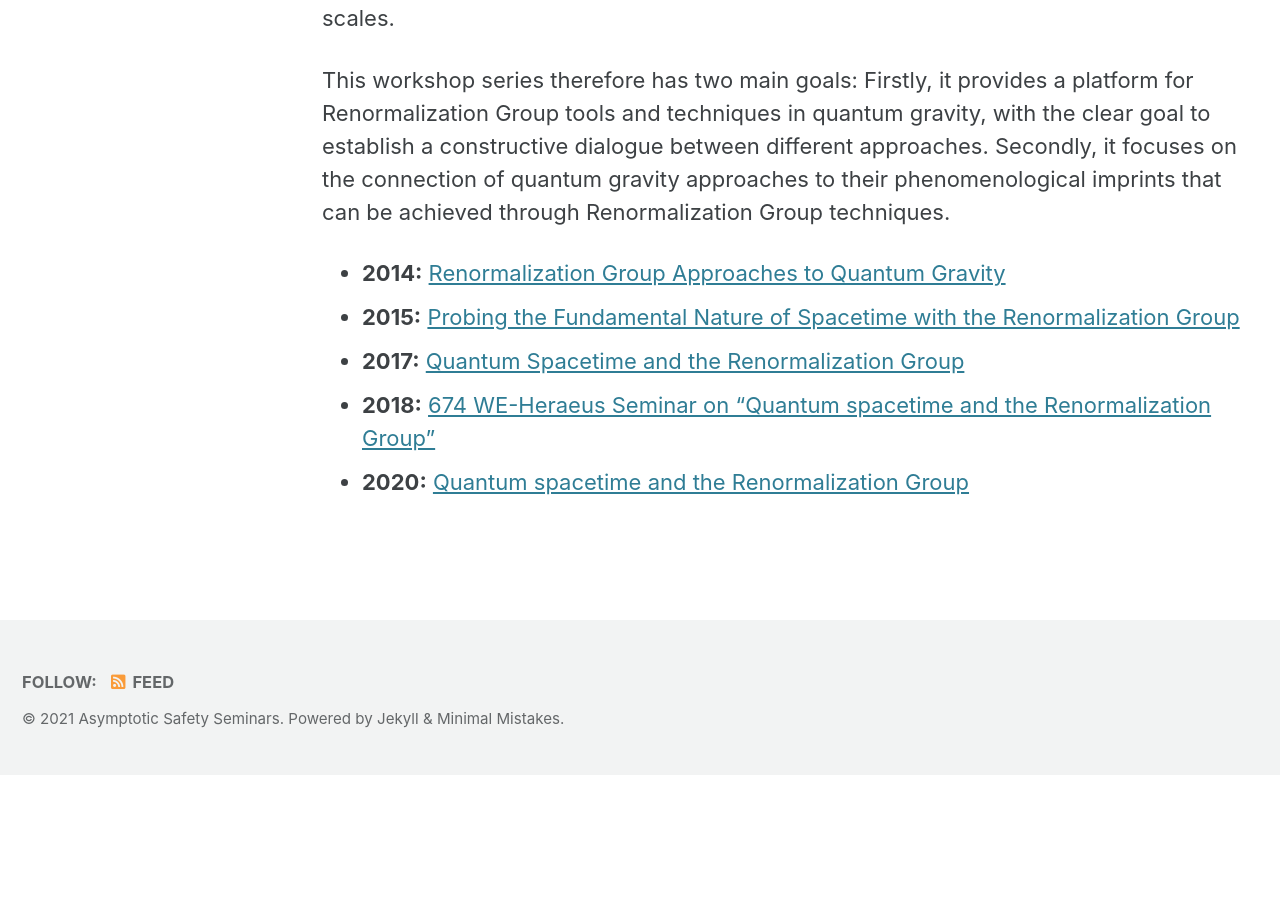
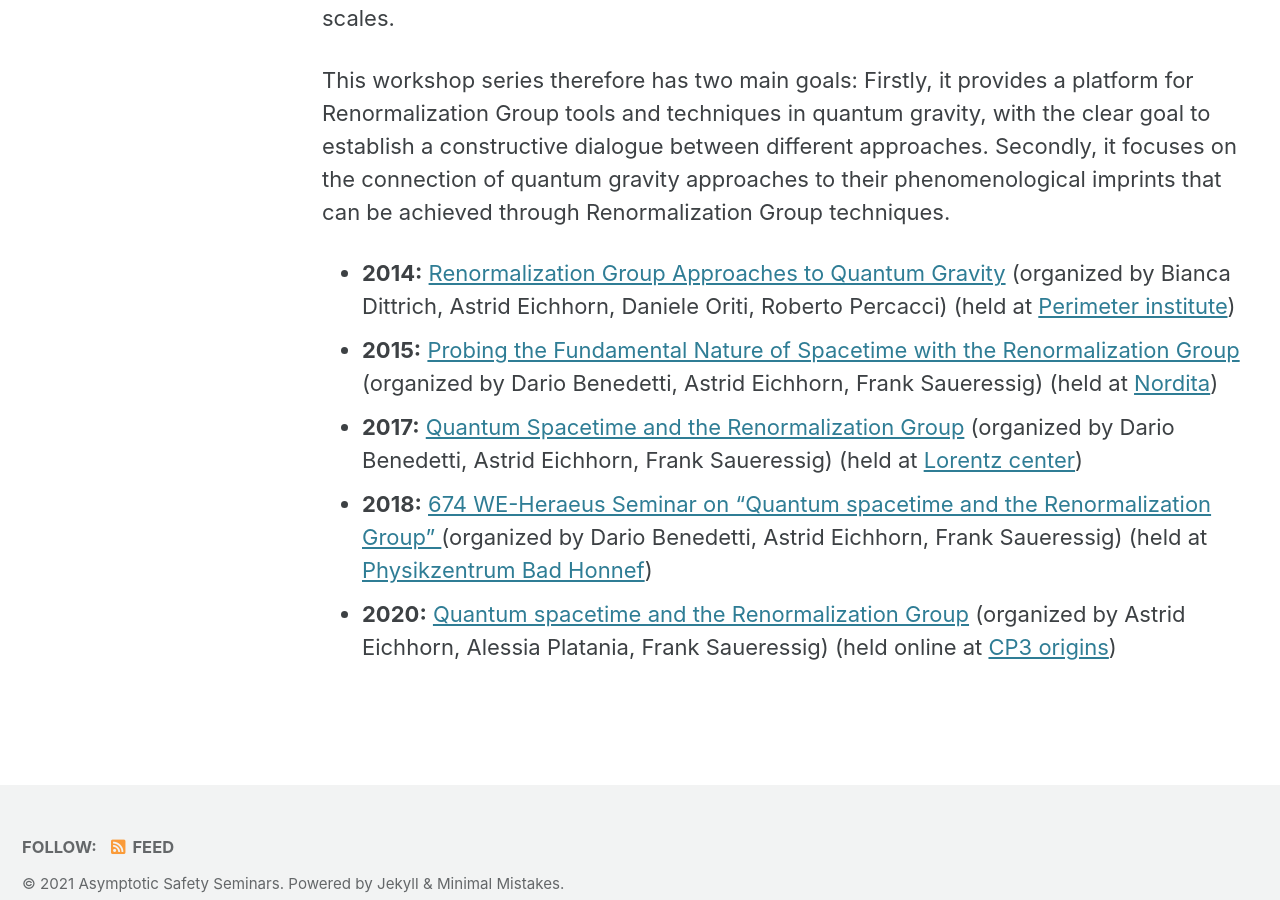
Before and after one commit to aaron-hd/as-website, a Jekyll site: the page built from _pages/qgrg.md, in a window 1280 px wide and 900 px high, scrolled down 662 px. Built offline with Jekyll 4.4.1, drawn with Linux system fonts in a browser that asks for light colours; cached includes are drawn as plain includes; before the commit the page ends 1437 px from its top, so only the background shows below that.

Commit message:
minor modifications and added Marc's image

```diff
--- a/_pages/qgrg.md
+++ b/_pages/qgrg.md
@@ -12,7 +12,17 @@ In addition, the connection between microphysics and macrophysics that is inhere
 This workshop series therefore has two main goals: Firstly, it provides a platform for Renormalization Group tools and techniques in quantum gravity, with the clear goal to establish a constructive dialogue between different approaches. Secondly, it focuses on the connection of quantum gravity approaches to their phenomenological imprints that can be achieved through Renormalization Group techniques.
 
 * **2014:** [Renormalization Group Approaches to Quantum Gravity](https://www2.perimeterinstitute.ca/conferences/renormalization-group-approaches-quantum-gravity)
+(organized by Bianca Dittrich, Astrid Eichhorn, Daniele Oriti, Roberto Percacci)
+(held at [Perimeter institute](https://perimeterinstitute.ca/))
 * **2015:** [Probing the Fundamental Nature of Spacetime with the Renormalization Group](https://indico.fysik.su.se/event/4464/)
+(organized by Dario Benedetti, Astrid Eichhorn, Frank Saueressig)
+(held at [Nordita](https://www.nordita.org/))
 * **2017:** [Quantum Spacetime and the Renormalization Group](https://www.lorentzcenter.nl/quantum-spacetime-and-the-renormalization-group.html)
+(organized by Dario Benedetti, Astrid Eichhorn, Frank Saueressig)
+(held at [Lorentz center](https://www.lorentzcenter.nl/))
 * **2018:** [674 WE-Heraeus Seminar on "Quantum spacetime and the Renormalization Group" ](https://www.thphys.uni-heidelberg.de/~eichhorn/BadHonnef.html)
+(organized by Dario Benedetti, Astrid Eichhorn, Frank Saueressig)
+(held at [Physikzentrum Bad Honnef](https://www.dpg-physik.de/ueber-uns/physikzentrum-bad-honnef))
 * **2020:** [Quantum spacetime and the Renormalization Group](https://www.cp3-origins.dk/quantum-spacetime-and-the-renormalization-group/)
+(organized by Astrid Eichhorn, Alessia Platania, Frank Saueressig)
+(held online at [CP3 origins](https://www.cp3-origins.dk))
```
Also changed, not shown: assets/images/marc-bw.jpg (added), assets/images/marc.jpg (added), assets/images/marc.png, 5 other files.
